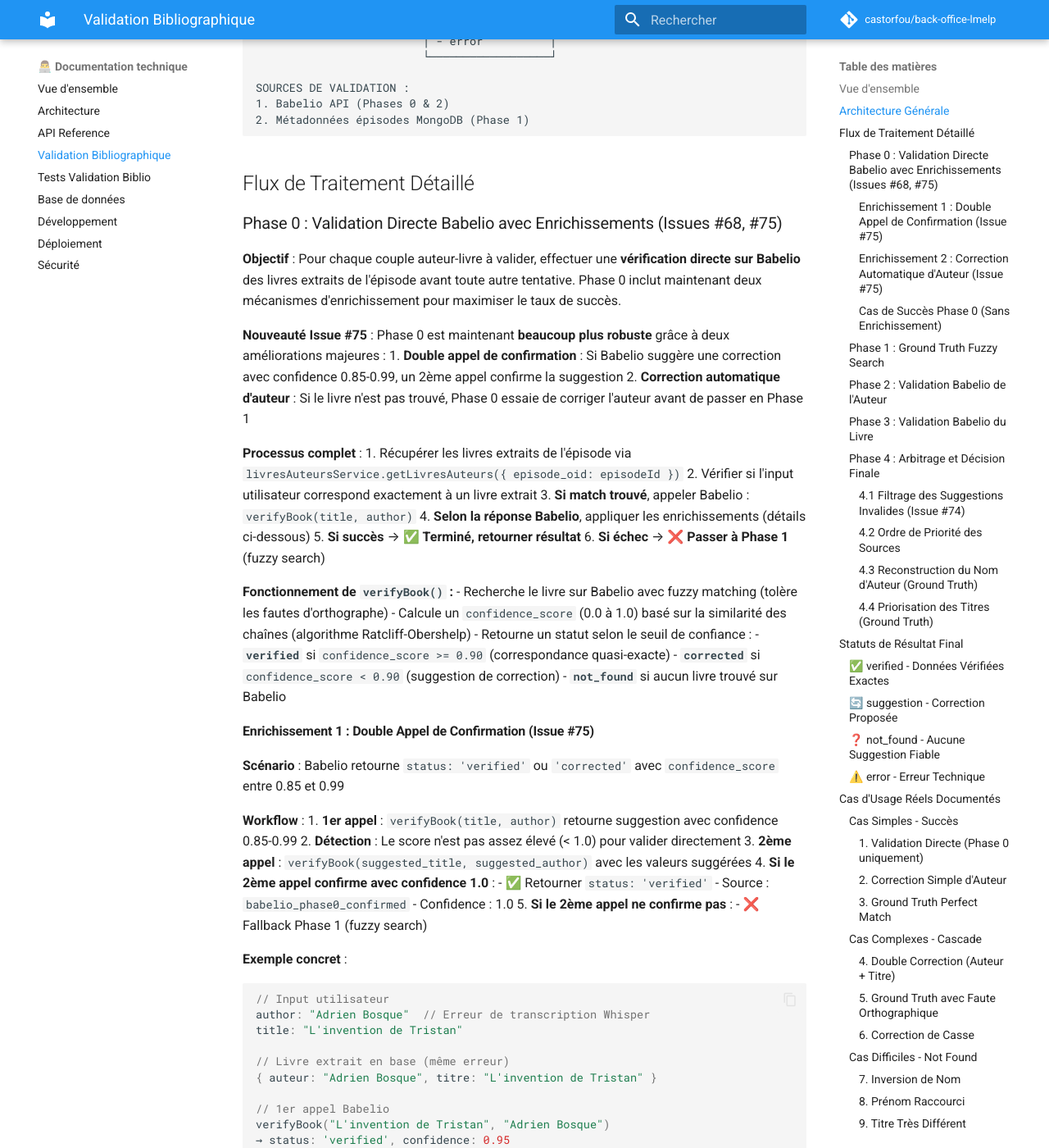
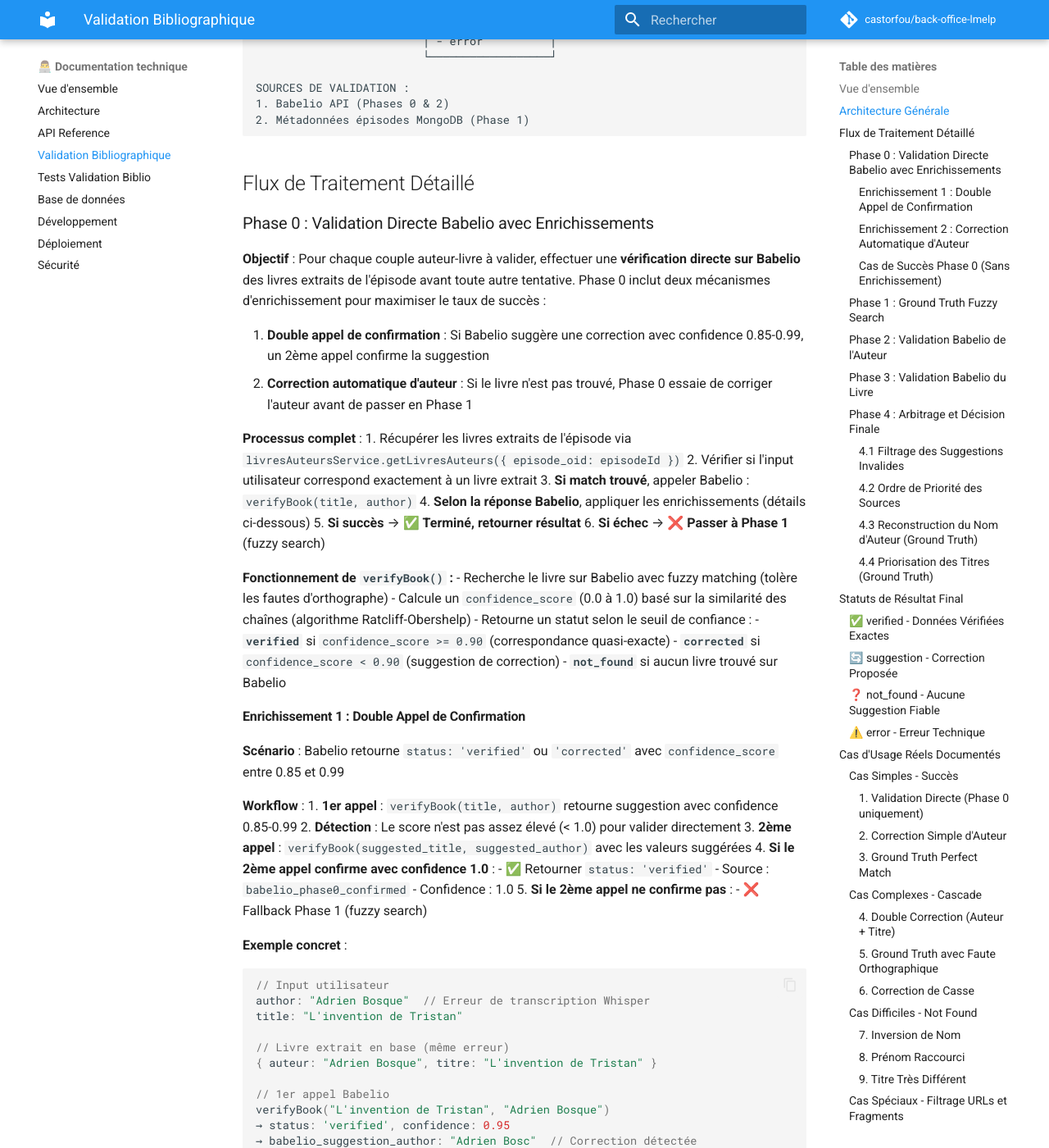
Before and after one commit to castorfou/back-office-lmelp, an MkDocs documentation site: the page built from docs/dev/biblio-verification-flow.md, in a window 1280 px wide and 1400 px high, scrolled down 1887 px. Shown: the whole window at 82% size. Built offline with MkDocs 1.6.1 and Material for MkDocs 9.7.7, drawn with Linux system fonts in a browser that asks for light colours; comment, search, counter and statistics services are not loaded; some of the changed text lies outside the part shown.

Commit message:
docs: remove issue references from functional documentation
- Remove references to Issues #68, #74, #75 from feature descriptions
- Replace historical narratives with current state descriptions
- Move GitHub issues to dedicated "Historique" section
- Add documentation writing guidelines to CLAUDE.md
- Fix broken link in memory file (../dev → ../../dev)

Documentation should describe what the system does now, not how it evolved.
Issue references create noise and reduce readability for end users.

🤖 Generated with [Claude Code](https://claude.com/claude-code)

Co-Authored-By: Claude <noreply@anthropic.com>

```diff
--- a/docs/dev/biblio-verification-flow.md
+++ b/docs/dev/biblio-verification-flow.md
@@ -82,11 +82,10 @@ SOURCES DE VALIDATION :
 
 ## Flux de Traitement Détaillé
 
-### Phase 0 : Validation Directe Babelio avec Enrichissements (Issues #68, #75)
+### Phase 0 : Validation Directe Babelio avec Enrichissements
 
-**Objectif** : Pour chaque couple auteur-livre à valider, effectuer une **vérification directe sur Babelio** des livres extraits de l'épisode avant toute autre tentative. Phase 0 inclut maintenant deux mécanismes d'enrichissement pour maximiser le taux de succès.
+**Objectif** : Pour chaque couple auteur-livre à valider, effectuer une **vérification directe sur Babelio** des livres extraits de l'épisode avant toute autre tentative. Phase 0 inclut deux mécanismes d'enrichissement pour maximiser le taux de succès :
 
-**Nouveauté Issue #75** : Phase 0 est maintenant **beaucoup plus robuste** grâce à deux améliorations majeures :
 1. **Double appel de confirmation** : Si Babelio suggère une correction avec confidence 0.85-0.99, un 2ème appel confirme la suggestion
 2. **Correction automatique d'auteur** : Si le livre n'est pas trouvé, Phase 0 essaie de corriger l'auteur avant de passer en Phase 1
 
@@ -106,7 +105,7 @@ SOURCES DE VALIDATION :
   - **`corrected`** si `confidence_score < 0.90` (suggestion de correction)
   - **`not_found`** si aucun livre trouvé sur Babelio
 
-#### Enrichissement 1 : Double Appel de Confirmation (Issue #75)
+#### Enrichissement 1 : Double Appel de Confirmation
 
 **Scénario** : Babelio retourne `status: 'verified'` ou `'corrected'` avec `confidence_score` entre 0.85 et 0.99
 
@@ -156,7 +155,7 @@ verifyBook("L'invention de Tristan", "Adrien Bosc")
 
 **Avantage** : Permet de corriger automatiquement les erreurs de transcription Whisper même quand Babelio n'est pas sûr à 100% au premier appel.
 
-#### Enrichissement 2 : Correction Automatique d'Auteur (Issue #75)
+#### Enrichissement 2 : Correction Automatique d'Auteur
 
 **Scénario** : Babelio retourne `status: 'not_found'` (livre non trouvé)
 
@@ -321,7 +320,7 @@ verifyBook("Tant mieux", "Amélie Nothomb")
 - Backend : `app.py:583-674` (endpoint `/api/fuzzy-search-episode`)
 - Frontend : `BiblioValidationService.js:426-518` (`_hasGoodGroundTruthMatches`, `_hasDecentGroundTruthMatches`)
 
-**Limites connues** (voir Issue #74) :
+**Limites connues** :
 - Peut retourner des **URLs** : `https://www.franceinter.fr/...` (présentes dans le champ `description`)
 - Peut retourner des **fragments trop courts** : `am`, `de`, `Amélie`
 - Nécessite filtrage avant utilisation (voir Phase 4)
@@ -447,7 +446,7 @@ Résultat final: Caroline du Saint - Un Déni français - Enquête...
 
 **Objectif** : Combiner les résultats des 3 sources avec règles de priorité et filtrage intelligent.
 
-#### 4.1 Filtrage des Suggestions Invalides (Issue #74)
+#### 4.1 Filtrage des Suggestions Invalides
 
 **Avant l'arbitrage**, filtrer les suggestions ground truth invalides via `_isValidTitleSuggestion()` :
 
@@ -574,7 +573,7 @@ Le service retourne toujours un objet avec `status` et `data` :
 ### ✅ `verified` - Données Vérifiées Exactes
 **Signification** : Les données originales sont exactement identiques aux références trouvées (ou ont été corrigées et confirmées).
 
-**Sources possibles** (Issue #75) :
+**Sources possibles** :
 - `babelio_phase0` : Validation directe sans enrichissement (confidence 1.0)
 - `babelio_phase0_confirmed` : Double appel de confirmation (1er appel 0.85-0.99, 2ème appel 1.0)
 - `babelio_phase0_author_correction` : Correction automatique d'auteur (livre trouvé après correction auteur)
@@ -593,7 +592,7 @@ Le service retourne toujours un objet avec `status` et `data` :
   }
 }
 
-// Double appel de confirmation (Issue #75)
+// Double appel de confirmation
 {
   status: 'verified',
   data: {
@@ -605,7 +604,7 @@ Le service retourne toujours un objet avec `status` et `data` :
   }
 }
 
-// Correction automatique d'auteur (Issue #75)
+// Correction automatique d'auteur
 {
   status: 'verified',
   data: {
@@ -731,7 +730,7 @@ Le service retourne toujours un objet avec `status` et `data` :
 **Problème** : "Matin" vs "m'attend" = faible similarité
 **Résultat** : ❓ `not_found` (nécessite intervention manuelle)
 
-### Cas Spéciaux - Issue #74
+### Cas Spéciaux - Filtrage URLs et Fragments
 
 #### 10. Filtrage d'URL
 **Entrée** : Amélie Nothomb - Tant mieux
@@ -972,12 +971,11 @@ _getExtractedBooks(episodeId) {
    - Corrections connues non réutilisées (recalcul à chaque fois)
    - Pas de base de données d'auteurs normalisés
 
-3. **Phase 0 Améliorée (Issue #75) ✅**
-   - ✅ Appelle maintenant l'API réelle `livresAuteursService.getLivresAuteurs()`
-   - ✅ Double appel de confirmation pour confidence 0.85-0.99
-   - ✅ Correction automatique d'auteur si livre not_found
-   - ✅ Taux de succès : 45% (5/11 livres traités automatiquement)
-   - Note : En production depuis Issue #75
+3. **Phase 0 Enrichie** ✅
+   - Appelle l'API réelle `livresAuteursService.getLivresAuteurs()`
+   - Double appel de confirmation pour confidence 0.85-0.99
+   - Correction automatique d'auteur si livre not_found
+   - Taux de succès typique : ~45% des livres traités automatiquement
 
 4. **Babelio Rate Limiting**
    - 0.8 sec entre requêtes = lent pour gros volumes
```
Also changed, not shown: other parts of docs/dev/biblio-verification-flow.md (+6 -5 lines), CLAUDE.md (+51 -0 lines), docs/claude/memory/251005-0041-issue74-biblio-validation-documentation.md (+1 -1 lines).
